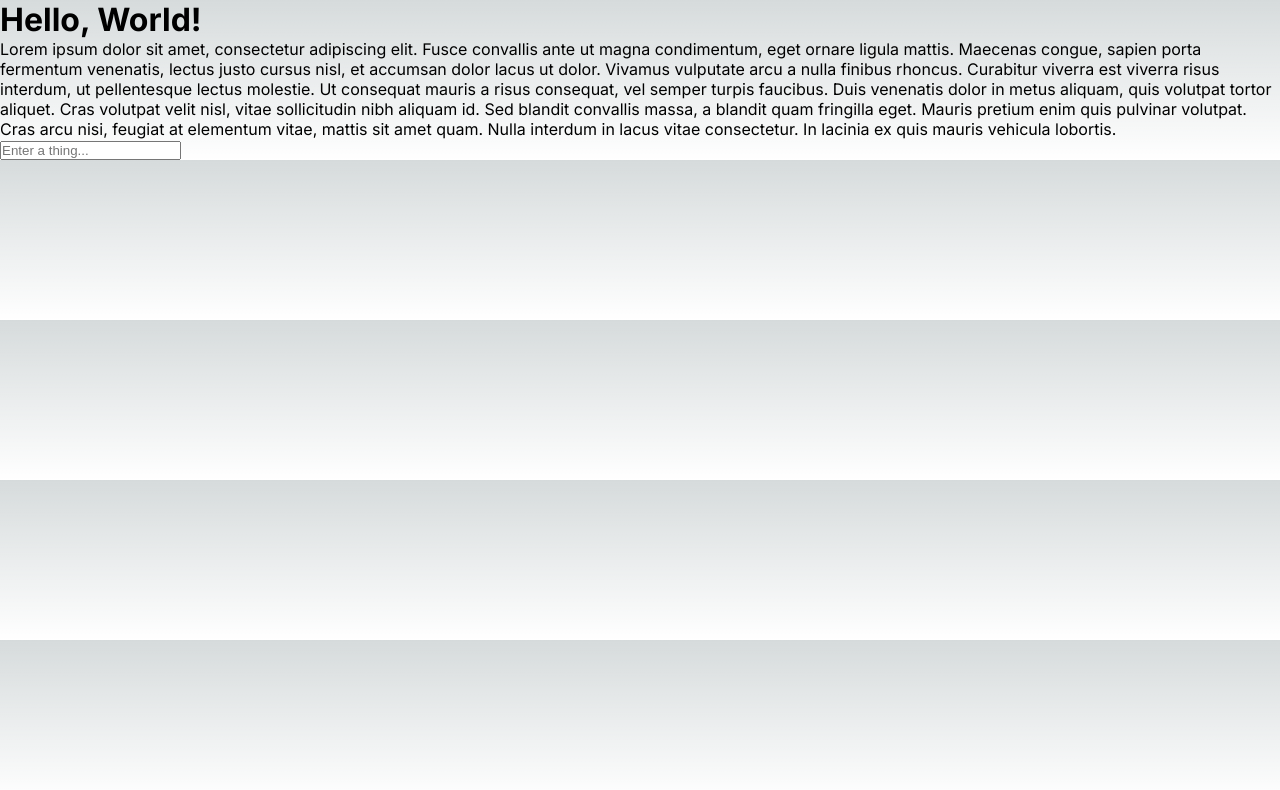
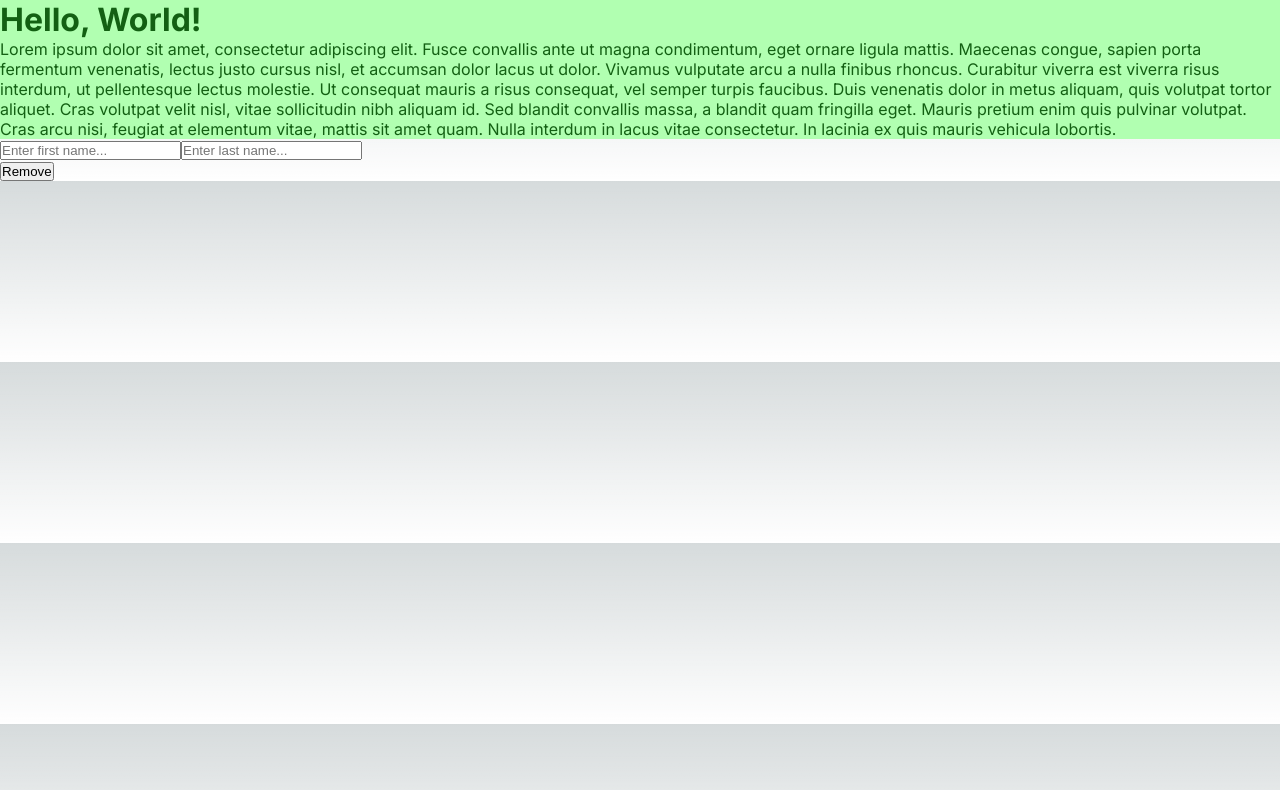
Before and after one commit to JamesonRGrieve-Instruction/EXSM-3939-LEC-2024-WI2-Demo, a Next.js app: page / in a window 1280 px wide. Shown: the top 790 px of the page. Built offline with nearby package versions, Linux system fonts and the light colour scheme.

Commit message:
Example of multiple state;

```diff
--- a/src/app/SimpleInput.jsx
+++ b/src/app/SimpleInput.jsx
@@ -1,3 +1,29 @@
+import { useState, useEffect } from 'react';
 export default function SimpleInput() {
-  return <input type="text" placeholder="Enter a thing..." />;
+  const [firstName, setFirstName] = useState("");
+  const [lastName, setLastName] = useState("");
+  // Effects are the counterpart to setting state, setting state is a cause and an effect is... an effect.
+  useEffect(() => {
+    // The function in the first argument of the effect runs whenever its dependencies update.
+    console.log("Component Loaded!");
+    // The return of the function runs as cleanup after the main body is done (excepting empty array).
+    return () => {
+      console.log("Return!");
+    }
+  },
+    // No dependency array means the effect will listen to ANY rerender of the component - any state change.
+    // An empty dependency array means the effect will listen ONLY to the component mounting on the page.
+    // A populated dependency array denotes specific state members to which will be listened.
+    // If multiple items, the effect will fire when ANY of them update.
+    []);
+  return <div>
+    <input id="firstName" type="text" value={firstName} onChange={(e) => {
+      console.log("Form Value: ", e.target.value);
+      setFirstName(e.target.value);
+    }} placeholder="Enter first name..." />
+    <input id="lastName" type="text" value={lastName} onChange={(e) => {
+      console.log("Form Value: ", e.target.value);
+      setLastName(e.target.value);
+    }} placeholder="Enter last name..." />
+  </div>;
 }
--- a/src/app/page.jsx
+++ b/src/app/page.jsx
@@ -1,10 +1,13 @@
 "use client";
 import HelloWorld from "./HelloWorld";
 import SimpleInput from "./SimpleInput";
+import styles from './page.module.css'
+import { useState } from 'react';
 export default function HomePage() {
+  const [showFields, setShowFields] = useState(true);
   return (
     <>
-      <main>
+      <main className={styles.bodyText}>
         <HelloWorld />
         <p>
           Lorem ipsum dolor sit amet, consectetur adipiscing elit. Fusce
@@ -23,7 +26,8 @@ export default function HomePage() {
         </p>
       </main>
       <footer>
-        <SimpleInput />
+        {showFields ? <SimpleInput /> : null}
+        <button onClick={() => { setShowFields(false) }}>Remove</button>
       </footer>
     </>
   );
--- /dev/null
+++ b/src/app/page.module.css
@@ -0,0 +1,7 @@
+.bodyText {
+  background-color: rgb(177, 255, 177);
+}
+.bodyText p,
+.bodyText h1 {
+  color: rgb(19, 96, 19);
+}
```
